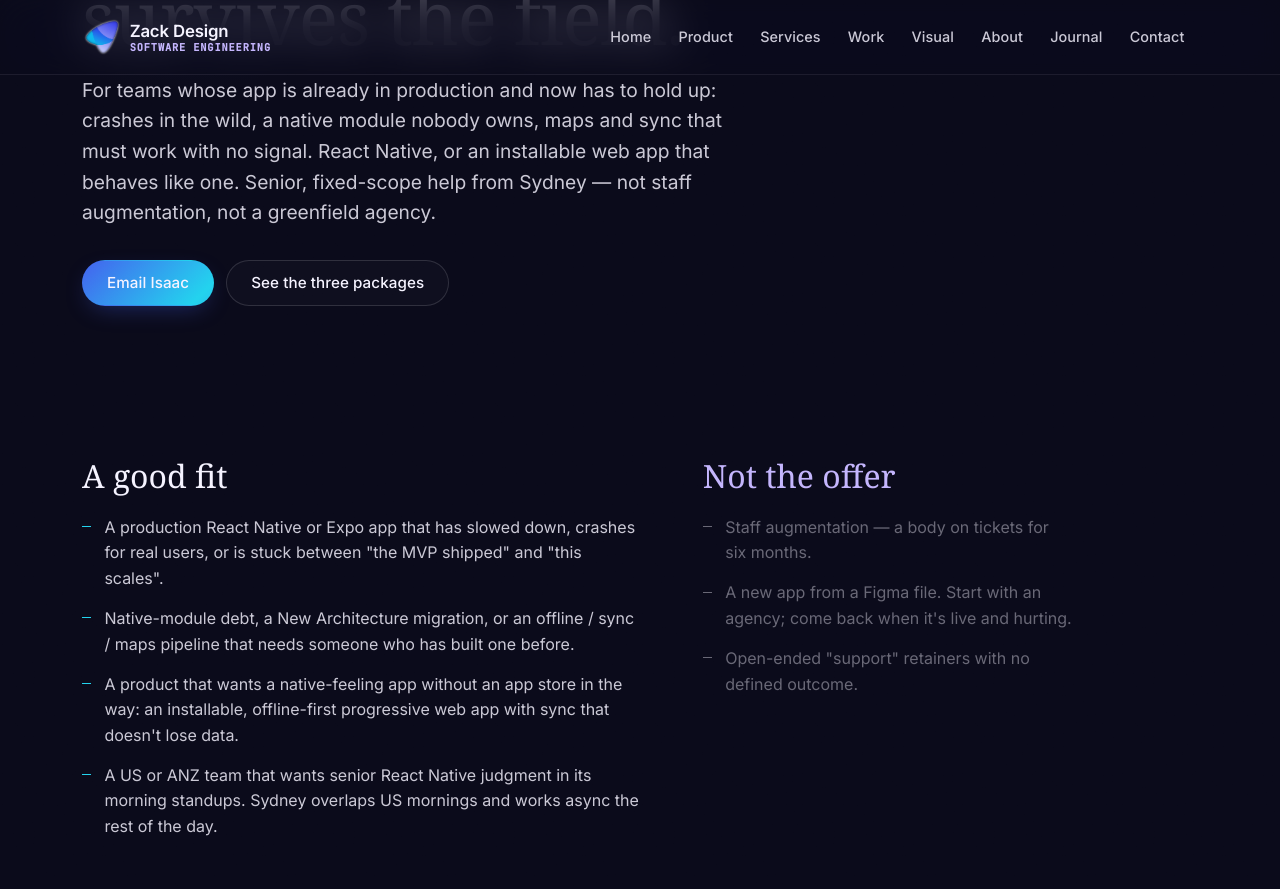
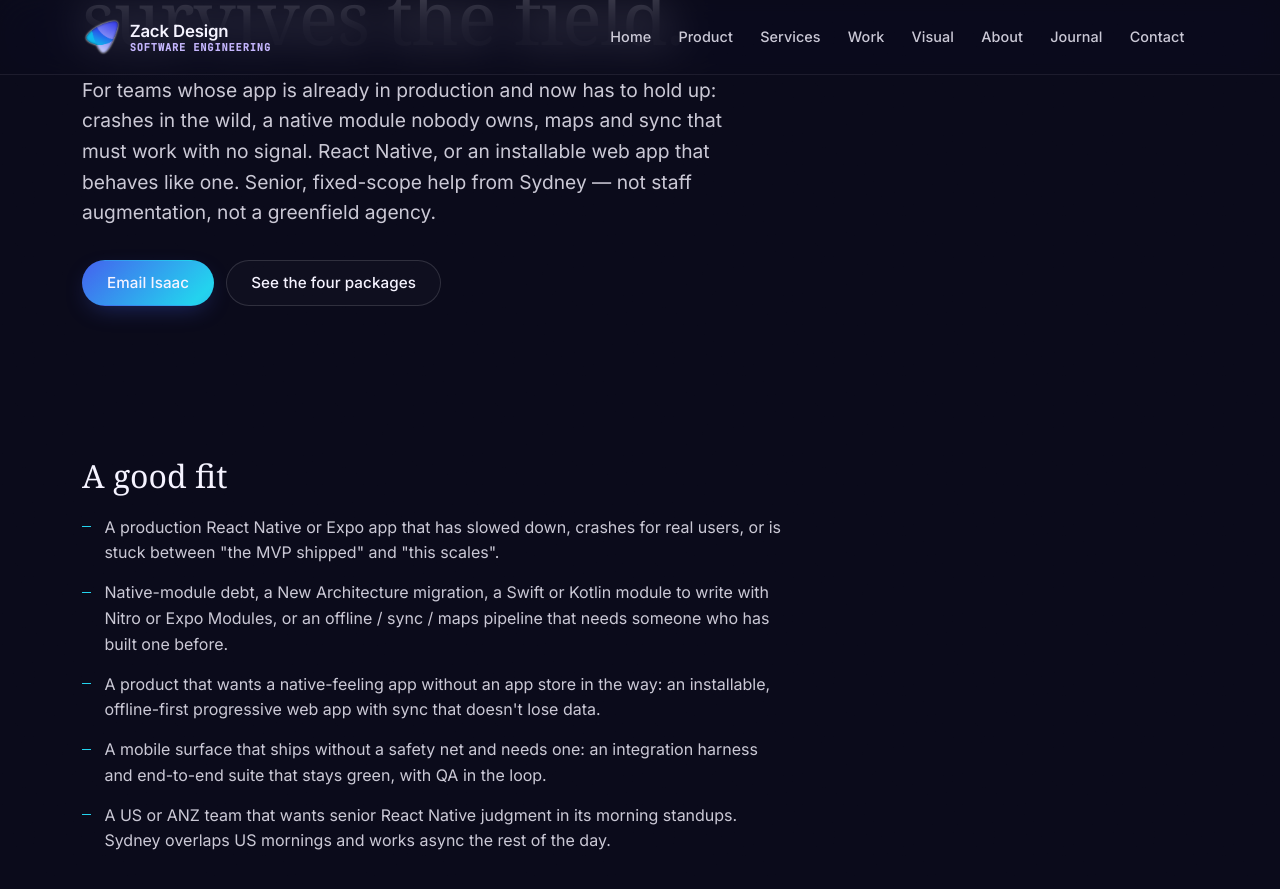
Before and after one commit to zackdesign/zackdesign.github.io, a Jekyll site: the page built from react-native.html, in a window 1280 px wide and 900 px high, scrolled down 301 px. Shown: the top 889 px of the window. Built offline with Jekyll 4.4.1, drawn with Linux system fonts in a browser that asks for light colours; some web fonts are replaced; some of the changed text lies outside the part shown.

Commit message:
React Native page: fourth package (test harness), drop the 'not the offer' column, pair Nitro with Expo Modules, thinkbot E2E on the record
Co-Authored-By: Claude Opus 5 (1M context) <noreply@anthropic.com>
Claude-Session: https://claude.ai/code/session_01B7agvMY8RFXuMkgWRXfTLu

```diff
--- a/css/custom.css
+++ b/css/custom.css
@@ -2174,19 +2174,8 @@ a:hover { color: var(--accent-hover); }
   background: var(--accent);
 }
 
-.offer-fit__col--not .offer-list li::before { background: var(--pearl-faint); }
-
-/* Fit: two columns, the "not" column visually recessed */
-.offer-fit {
-  display: grid;
-  grid-template-columns: minmax(0, 3fr) minmax(0, 2fr);
-  gap: clamp(2rem, 5vw, 5rem);
-  max-width: 62rem;
-}
-
-.offer-fit__col--not { color: var(--pearl-faint); }
-.offer-fit__col--not .offer-h2 { color: var(--pearl-muted); }
-.offer-fit__col--not .offer-list li { color: var(--pearl-faint); }
+/* Fit: one list, running-text width */
+.offer-fit { max-width: 44rem; }
 
 /* Ledger: one row per package, rules between, terms in mono on the right */
 .offer-ledger { max-width: 62rem; }
@@ -2393,7 +2382,6 @@ a:hover { color: var(--accent-hover); }
   .offer-proof .section-title,
   .offer-process .section-title,
   .offer-faq .section-title { text-align: left; }
-  .offer-fit,
   .offer-proof { grid-template-columns: 1fr; }
   .offer-row { grid-template-columns: 1fr; gap: 1rem; padding: 1.5rem 0; }
   .offer-row__terms { grid-template-columns: 1fr 1fr; }
--- a/react-native.html
+++ b/react-native.html
@@ -1,7 +1,7 @@
 ---
 layout: default
 title: React Native Consulting
-description: Senior React Native and offline-first PWA help for apps already in production — audits, fixed-scope rescue sprints, and fractional platform lead. Nitro modules, crash and performance work, offline maps and sync. Sydney, remote.
+description: Senior React Native and offline-first PWA help for apps already in production — audits, fixed-scope rescue sprints, and fractional platform lead. Native modules with Nitro or Expo Modules, crash and performance work, offline maps and sync. Sydney, remote.
 permalink: /react-native/
 ---
 
@@ -16,7 +16,7 @@ permalink: /react-native/
       </p>
       <div class="offer-hero__actions">
         <a href="mailto:isaac@zackdesign.biz" class="btn btn-primary">Email Isaac</a>
-        <a href="#packages" class="btn btn-outline-light">See the three packages</a>
+        <a href="#packages" class="btn btn-outline-light">See the four packages</a>
       </div>
     </div>
   </div>
@@ -26,23 +26,14 @@ permalink: /react-native/
 <section class="section section-ink">
   <div class="container">
     <div class="offer-fit reveal">
-      <div class="offer-fit__col">
       <h2 class="offer-h2">A good fit</h2>
       <ul class="offer-list">
         <li>A production React Native or Expo app that has slowed down, crashes for real users, or is stuck between "the MVP shipped" and "this scales".</li>
-          <li>Native-module debt, a New Architecture migration, or an offline / sync / maps pipeline that needs someone who has built one before.</li>
+        <li>Native-module debt, a New Architecture migration, a Swift or Kotlin module to write with Nitro or Expo Modules, or an offline / sync / maps pipeline that needs someone who has built one before.</li>
         <li>A product that wants a native-feeling app without an app store in the way: an installable, offline-first progressive web app with sync that doesn't lose data.</li>
+        <li>A mobile surface that ships without a safety net and needs one: an integration harness and end-to-end suite that stays green, with QA in the loop.</li>
         <li>A US or ANZ team that wants senior React Native judgment in its morning standups. Sydney overlaps US mornings and works async the rest of the day.</li>
       </ul>
-      </div>
-      <div class="offer-fit__col offer-fit__col--not">
-        <h2 class="offer-h2">Not the offer</h2>
-        <ul class="offer-list">
-          <li>Staff augmentation — a body on tickets for six months.</li>
-          <li>A new app from a Figma file. Start with an agency; come back when it's live and hurting.</li>
-          <li>Open-ended "support" retainers with no defined outcome.</li>
-        </ul>
-      </div>
     </div>
   </div>
 </section>
@@ -52,7 +43,7 @@ permalink: /react-native/
   <div class="container">
     <div class="offer-ledger reveal">
       <div class="offer-ledger__head">
-        <h2 class="section-title">Three ways to engage</h2>
+        <h2 class="section-title">Four ways to engage</h2>
         <p class="offer-ledger__note">Fixed scope, agreed exit criteria, contracted through Zack Design (Australia). Invoiced in USD or AUD.</p>
       </div>
 
@@ -76,11 +67,25 @@ permalink: /react-native/
           <p class="offer-row__when">When the app is in production pain and you need a finite intervention.</p>
         </div>
         <div class="offer-row__body">
-          <p>Hands-on in your repo with your engineers: stabilise crashes, cut jank, land a Nitro or native hot path, unstick an offline / maps pipeline, or take a web app installable and offline-first. Exit criteria agreed before day one.</p>
+          <p>Hands-on in your repo with your engineers: stabilise crashes, cut jank, land a native hot path as a Nitro or Expo module, unstick an offline / maps pipeline, or take a web app installable and offline-first. Exit criteria agreed before day one.</p>
         </div>
         <dl class="offer-row__terms">
           <div><dt>Duration</dt><dd>4–6 weeks</dd></div>
           <div><dt>Fee</dt><dd>US$48–90k</dd></div>
+        </dl>
+      </article>
+
+      <article class="offer-row">
+        <div class="offer-row__name">
+          <h3>Test harness</h3>
+          <p class="offer-row__when">When releases are a leap of faith and QA is finding what CI should have.</p>
+        </div>
+        <div class="offer-row__body">
+          <p>A full integration harness and end-to-end suite for your app, written and wired into CI, then kept green. Tests are composable building blocks your QA team can assemble into new flows without an engineer, and AI-driven: failures are triaged and explained on every run, and coverage grows from the incidents that actually happen.</p>
+        </div>
+        <dl class="offer-row__terms">
+          <div><dt>Duration</dt><dd>6–10 weeks, then monthly</dd></div>
+          <div><dt>Fee</dt><dd>US$70–130k, then US$6–12k / month</dd></div>
         </dl>
       </article>
 
@@ -131,6 +136,10 @@ permalink: /react-native/
         <div>
           <dt>durable-sync</dt>
           <dd>The sync layer from Rampset, extracted into a zero-dependency library after a production data-loss incident: an append-only op log in a Durable Object's SQLite and a durable outbox on the client. No Postgres, no container. 87 tests, on npm. <a href="/durable-sync/">Write-up</a>.</dd>
+        </div>
+        <div>
+          <dt>Nightly end-to-end suite with agent triage</dt>
+          <dd>A Playwright suite runs nightly against production; a failed run posts a signed report to thinkbot, an open-source Cloudflare Worker agent that investigates against GitHub, Datadog and Sentry and writes the explanation — and reports a suite that failed to run as its own incident, not as zero failures. <a href="/thinkbot/">How it works</a>.</dd>
         </div>
         <div>
           <dt>Platform leadership</dt>
@@ -194,8 +203,8 @@ permalink: /react-native/
       </details>
 
       <details class="offer-faq__item">
-        <summary>Is Nitro / performance / offline really the specialty?</summary>
-        <p>Yes. Nitro modules, crash and performance triage, and offline-first data and maps — in React Native and in the browser — are where the CamperMate and open-source work runs deepest, and the packages above are built around them.</p>
+        <summary>Is native modules / performance / offline really the specialty?</summary>
+        <p>Yes. Native modules in Swift and Kotlin — with Nitro when the hot path needs it, Expo Modules when it belongs in the Expo ecosystem — crash and performance triage, and offline-first data and maps — in React Native and in the browser — are where the CamperMate and open-source work runs deepest, and the packages above are built around them.</p>
       </details>
     </div>
   </div>
```
Lines whose indentation alone changed are shown as unchanged.
